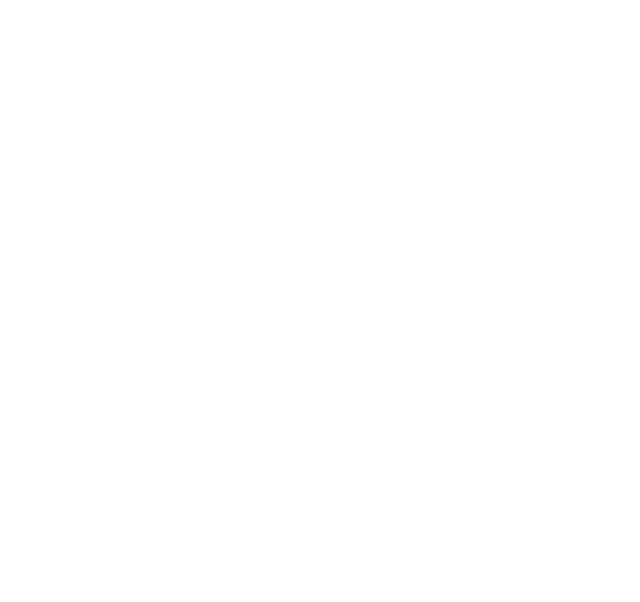
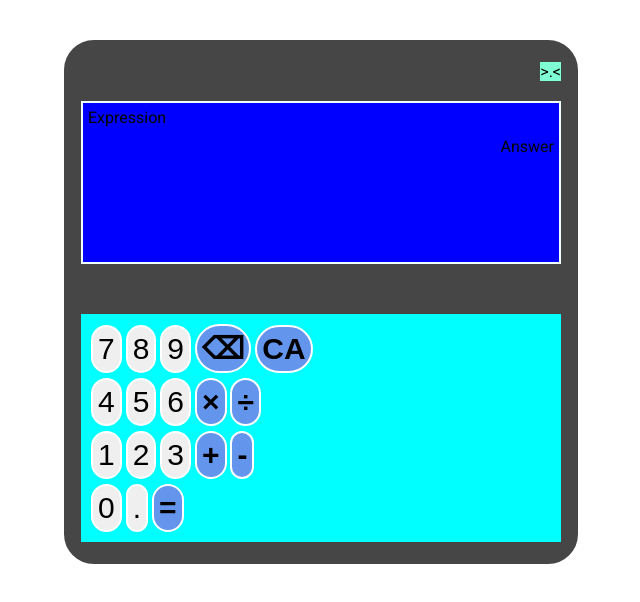
Before and after one commit to GerardoSalinas/Web-Calculator, a plain HTML site: page index.html in a window 1280 px wide. Shown: the whole page, without its empty margins (319-959 px from the left). Drawn offline with Linux system fonts and the light colour scheme.

Commit message:
Organized buttons

```diff
--- a/index.html
+++ b/index.html
@@ -9,13 +9,38 @@
 </head>
 <body>
     <div class="main-body">
-        <div class="faces"></div>
+        <div class="faces"> >.< </div>
         <div class="display-container">
-            <div class="Expression"></div>
-            <div class="Answer"></div>
+            <div class="expression">Expression</div>
+            <div class="answer">Answer</div>
         </div>
         <div class="button-container">
-
+            <div class="row">
+                <button class="digit">7</button>
+                <button class="digit">8</button>
+                <button class="digit">9</button>
+                <button class="delete operation"> <strong>&#9003;</strong> </button>
+                <button class="ca operation"> <strong>CA</strong> </button>
+            </div>
+            <div class="row">
+                <button class="digit">4</button>
+                <button class="digit">5</button>
+                <button class="digit">6</button>
+                <button class="multiply operation"> <strong>&#x00d7;</strong> </button>
+                <button class="divide operation"> <strong>÷</strong></button>
+            </div>
+            <div class="row">
+                <button class="digit">1</button>
+                <button class="digit">2</button>
+                <button class="digit">3</button>
+                <button class="add operation"> <strong>+</strong> </button>
+                <button class="subtract operation"> <strong>-</strong> </button>
+            </div>
+            <div class="row">
+                <button class="digit">0</button>
+                <button class="decimal digit">.</button>
+                <button class="equals operation"> <strong> = </strong> </button>
+            </div>
         </div>
     </div>
 </body>
--- a/styles.css
+++ b/styles.css
@@ -0,0 +1,70 @@
+@import url('https://fonts.googleapis.com/css2?family=Roboto:wght@400;500;700&display=swap');
+
+body {
+    /* background-color: rgb(34, 31, 31); */
+    font-family: 'Roboto',sans-serif;
+}
+
+.main-body {
+    background-color: rgb(71, 70, 70);
+    display: flex;
+    flex-direction: column;
+    border: 2px solid rgb(71, 70, 70);
+    border-radius: 30px;
+    width: 480px;
+    height: 480px;
+    margin: auto;
+    margin-top: 40px;
+    padding: 20px 15px;
+    /* box-shadow: 20px 20px 15px 15px rgb(248, 113, 23); */
+}
+
+
+
+.operation {
+    background-color: cornflowerblue;
+
+}
+
+.faces{
+    display: flex;
+    align-self: flex-end;
+    background-color: aquamarine;
+}
+
+.display-container{
+    display: flex;
+    flex-direction: column;
+    background-color: blue;
+    border: 2px solid azure;
+    margin-top: 20px;
+    margin-bottom: 50px;
+    height: 500px;
+}
+
+.expression {
+    margin: 5px;
+}
+
+.answer{
+    display: flex;
+    align-self: flex-end;
+    margin: 5px;
+}
+
+.button-container {
+    background-color: aqua;
+    padding: 10px;
+    display: flex;
+    flex-direction: column;
+    gap: 5px;
+}
+
+.row > *{
+    border: 2px solid white;
+    border-radius: 25px;
+    font-size: 30px;
+    padding: 5px;
+    justify-content: center;
+    align-content: center;
+}
```
